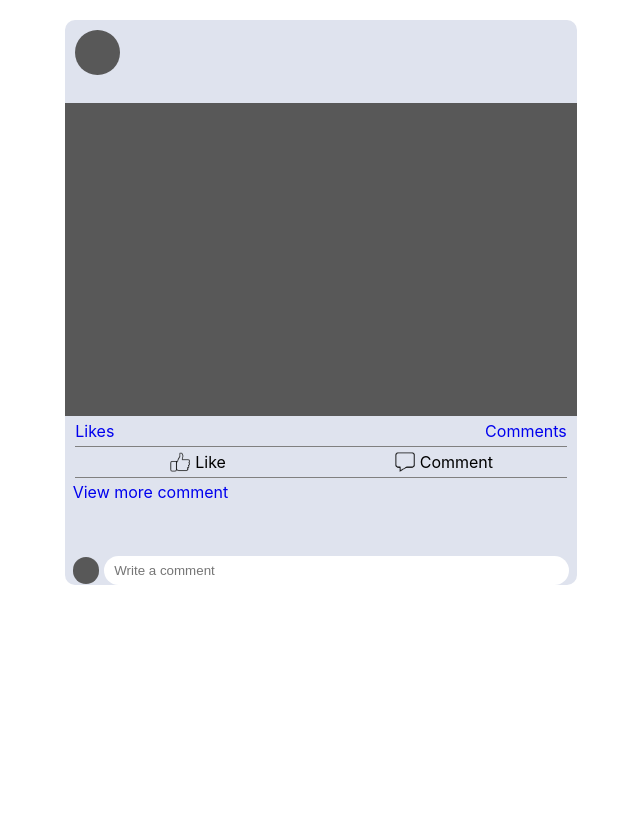
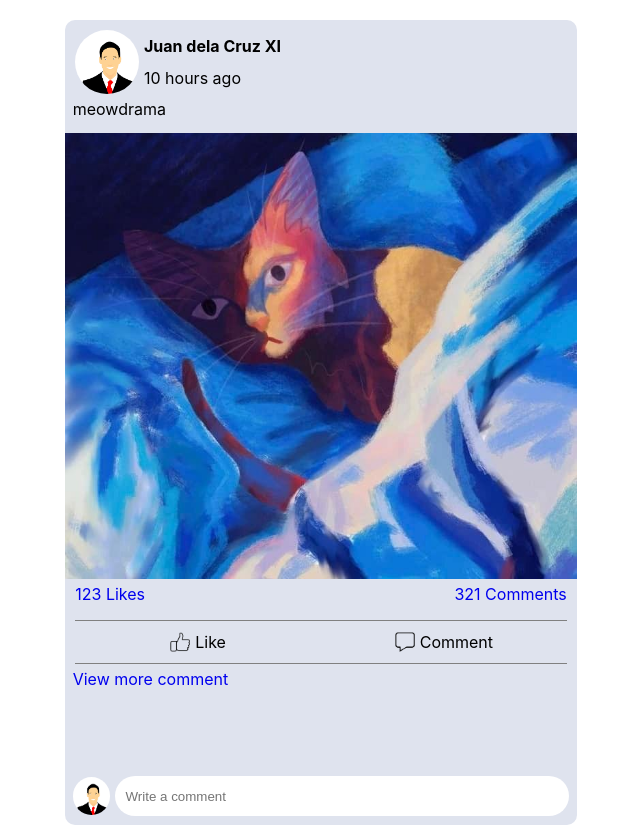
Before and after one commit to philiamjohn/pastebook, a React (Create React App) app in the folder pastebook-client/: page /post in a window 1280 px wide. Shown: the whole page, without its empty margins (319-959 px from the left). Before the commit the page ends 800 px from the top, so only its background shows below. Built offline with nearby package versions, Linux system fonts and the light colour scheme.

Commit message:
Updated Post Page: Post.js and Post.css
1. Post.js
-mock data for visualization purposes. a case where the like status is initially set to false
2. Post.css
-expanded the height of the post component  to 100vh

```diff
--- a/pastebook-client/src/pages/post/Post.css
+++ b/pastebook-client/src/pages/post/Post.css
@@ -1,5 +1,5 @@
 div.post-page {
-    height: 70vh;
+    height: 100vh;
     display: flex;
     flex-direction: column;
     align-items: center;
--- a/pastebook-client/src/pages/post/Post.js
+++ b/pastebook-client/src/pages/post/Post.js
@@ -7,7 +7,14 @@ import MeowDrama from '../../images/meow-drama.jpg';
 const Post = () => {
     return (
         <div className='post-page'>
-            <PostComponent  />
+            <PostComponent authorImg={Avatar}
+                           authorName="Juan dela Cruz XI"
+                           postTimeStamp="10 hours ago"
+                           postContentP="meowdrama"
+                           postContentImg={MeowDrama}
+                           likeCount="123"
+                           commentCount="321"
+                           likeStatus={false} />
         </div>
     );
   };
```
